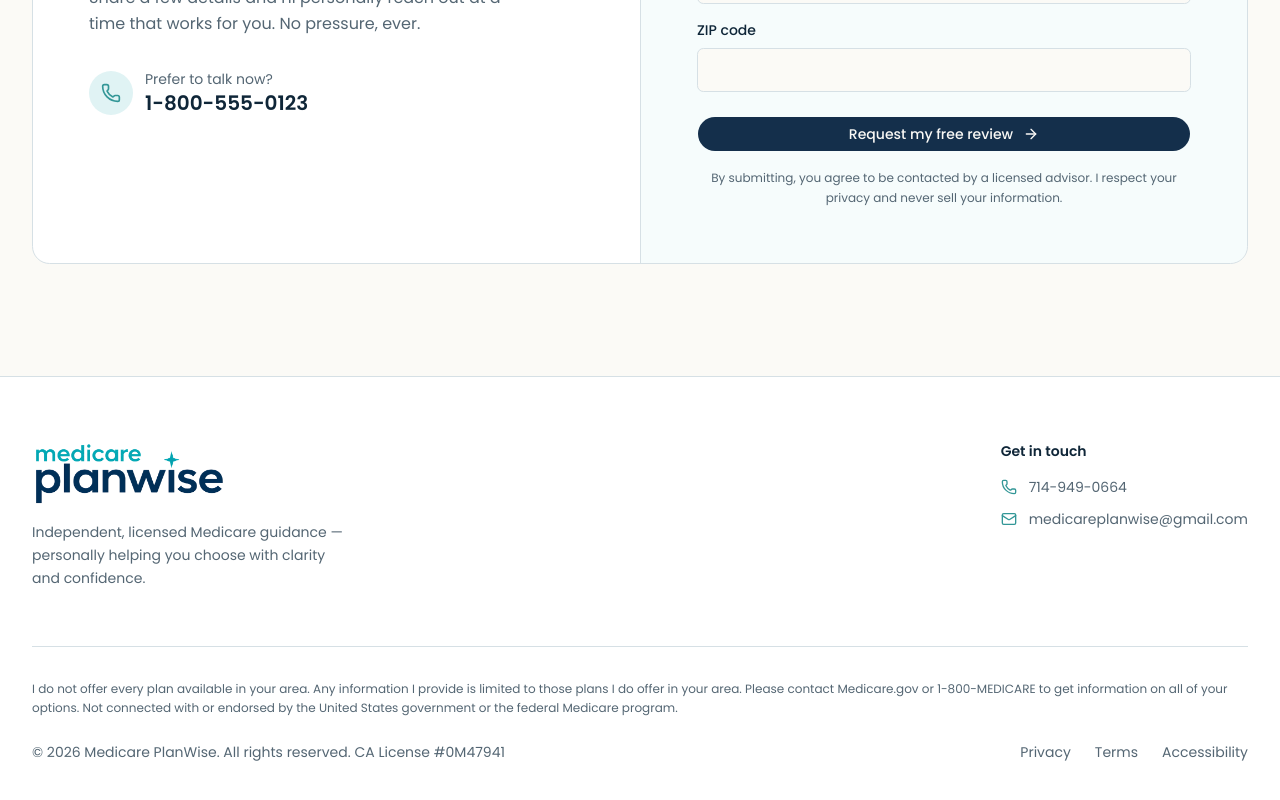
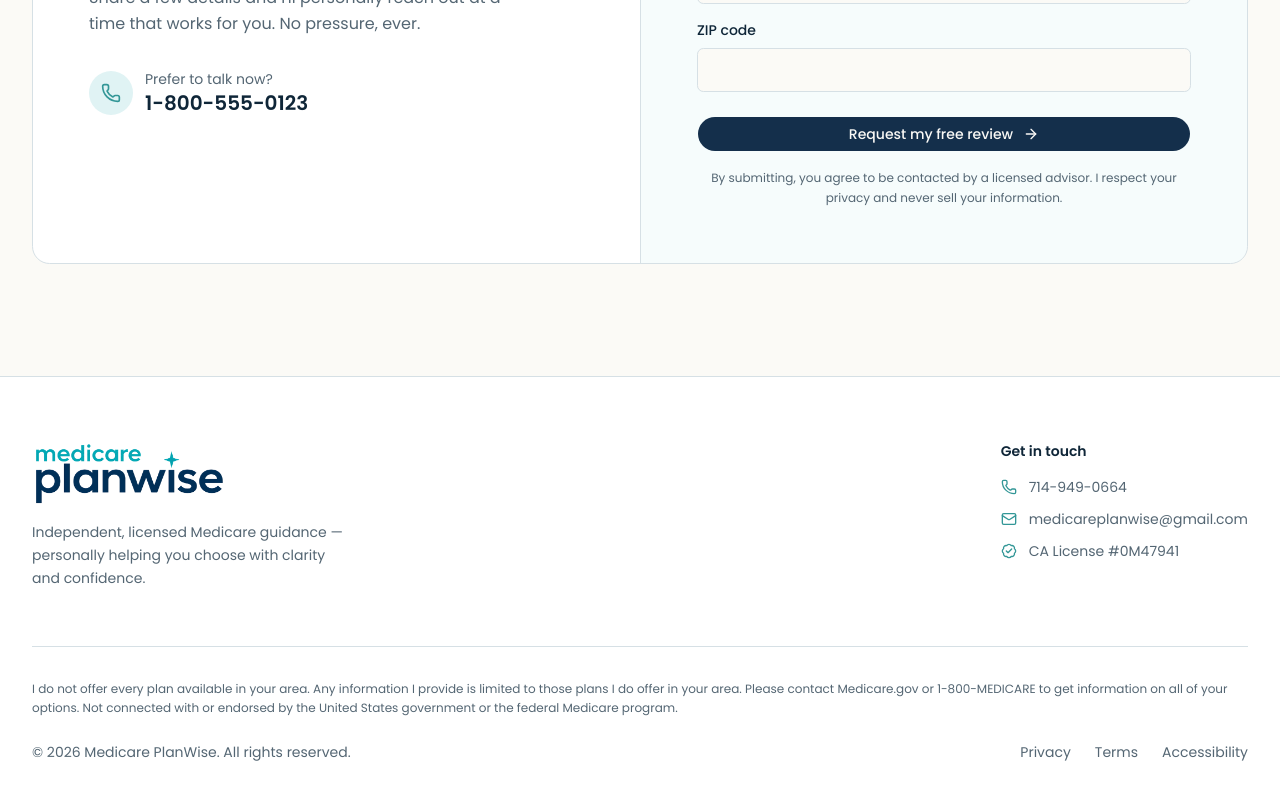
Before and after one commit to wych84/medicare-planwise, a Next.js app: page / in a window 1280 px wide. Shown: the part 5407-6207 px from the top of the page. Built offline with nearby package versions, Linux system fonts and the light colour scheme.

Commit message:
feat: add CA license badge and update footer text\n\nAdded BadgeCheck icon and CA License info; removed redundant license text.

```diff
--- a/components/site-footer.tsx
+++ b/components/site-footer.tsx
@@ -1,5 +1,5 @@
 import Image from "next/image"
-import { Phone, Mail } from "lucide-react"
+import { Phone, Mail, BadgeCheck } from "lucide-react"
 
 export function SiteFooter() {
   return (
@@ -41,6 +41,10 @@ export function SiteFooter() {
                   medicareplanwise@gmail.com
                 </a>
               </li>
+              <li className="flex items-center gap-3">
+                <BadgeCheck className="h-4 w-4 shrink-0 text-accent" aria-hidden="true" />
+                <span className="text-sm text-muted-foreground">CA License #0M47941</span>
+              </li>
             </ul>
           </div>
         </div>
@@ -54,8 +58,7 @@ export function SiteFooter() {
           </p>
           <div className="mt-6 flex flex-col items-start justify-between gap-4 sm:flex-row sm:items-center">
             <p className="text-sm text-muted-foreground">
-              &copy; {new Date().getFullYear()} Medicare PlanWise. All rights reserved.{" "}
-              <span className="whitespace-nowrap">CA License #0M47941</span>
+              &copy; {new Date().getFullYear()} Medicare PlanWise. All rights reserved.
             </p>
             <div className="flex gap-6">
               <a href="#" className="text-sm text-muted-foreground hover:text-foreground">
```
